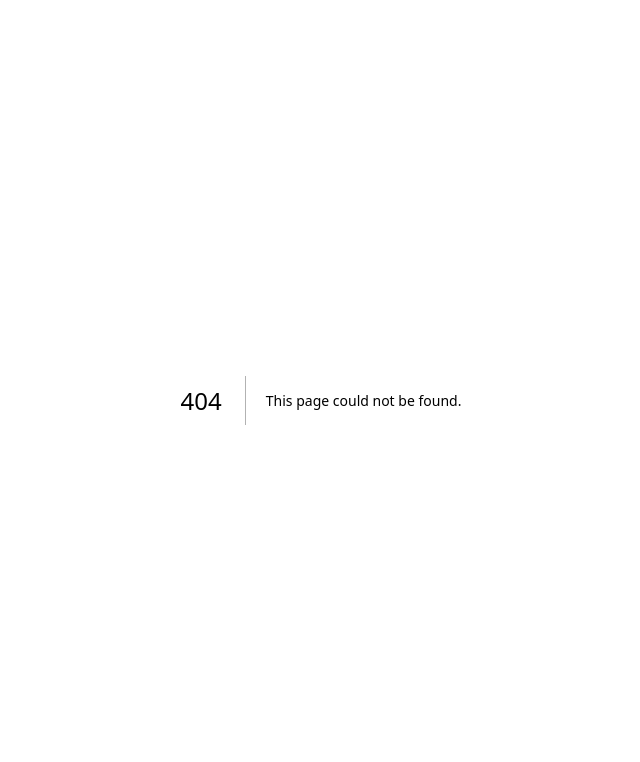
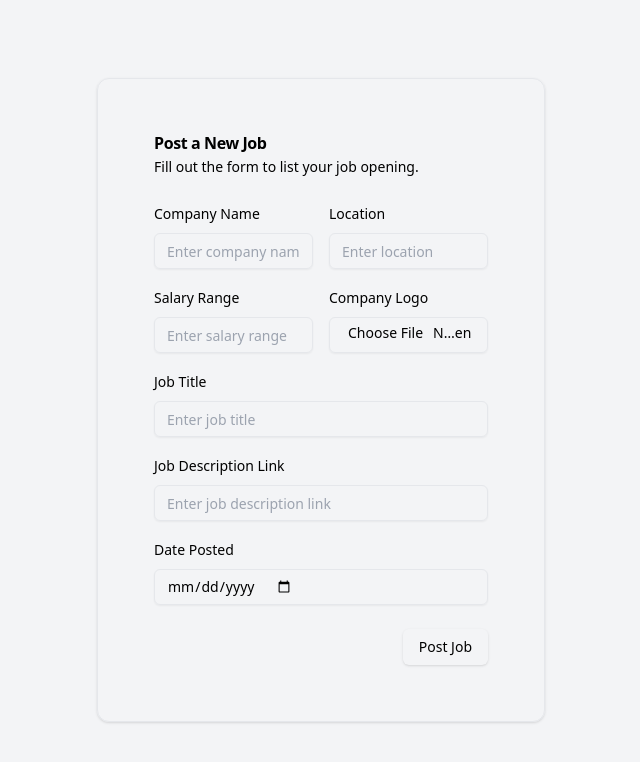
Before and after one commit to alessandroamenta/theaieng, a Next.js app: page /submit in a window 1280 px wide. Before the commit this address had no page. Shown: the top 762 px of the page, without its empty margins (319-959 px from the left). Built offline with nearby package versions, Linux system fonts and the light colour scheme.

Commit message:
job card functionality

```diff
--- a/app/globals.css
+++ b/app/globals.css
@@ -4,21 +4,16 @@
 
 :root {
   --foreground-rgb: 0, 0, 0;
-  --background-start-rgb: 214, 219, 220;
-  --background-end-rgb: 255, 255, 255;
+  --background-start-rgb: 0, 0, 0;
+  --background-end-rgb: 0, 0, 0;
 }
 
 @media (prefers-color-scheme: dark) {
   :root {
-    --foreground-rgb: 255, 255, 255;
+    --foreground-rgb: 0, 0, 0;
     --background-start-rgb: 0, 0, 0;
     --background-end-rgb: 0, 0, 0;
   }
-}
-
-
-body {
-  @apply bg-white text-gray-900 dark:bg-gray-900 dark:text-white;
 }
 
 @layer utilities {
--- a/app/layout.tsx
+++ b/app/layout.tsx
@@ -15,6 +15,15 @@ export default function RootLayout({
 }>) {
   return (
     <html lang="en">
+      <head>
+        <style>
+          {`
+            body {
+              background-color: black;
+            }
+          `}
+        </style>
+      </head>
       <body className={dm_sans.variable}>
         <ThemeProvider attribute="class" defaultTheme="system" enableSystem>
           {children}
--- a/app/page.tsx
+++ b/app/page.tsx
@@ -8,8 +8,38 @@ import JobCard from "@/components/jobcard";
 import { useTheme } from "next-themes";
 import Spline from "@splinetool/react-spline"
 import { Input } from "@/components/ui/input";
+import { useEffect, useState } from 'react';
+import { createClient } from '@supabase/supabase-js';
+
+interface Job {
+  id: number;
+  company_logo: string;
+  title: string;
+  company_name: string;
+  job_type: string;
+  description: string;
+  location: string;
+}
 
 export default function Home() {
+
+  const [jobs, setJobs] = useState<any[]>([]);
+  const [showCount, setShowCount] = useState(20);
+
+  const handleShowMore = () => {
+    setShowCount(showCount + 20);
+  };
+
+  useEffect(() => {
+    // Fetch job data from an API or database
+    const fetchJobs = async () => {
+      const response = await fetch('/api/jobs');
+      const data = await response.json();
+      setJobs(data);
+    };
+    fetchJobs();
+  }, []);
+
   return (
     <div className="min-h-screen flex flex-col bg-white dark:bg-black pt-32">
       <div className="w-9/12 mx-auto border border-gray-500 border-1 rounded">
@@ -44,16 +74,23 @@ export default function Home() {
                 </div>
               </div>
               <div className="grid gap-6 w-full max-w-3xl">
+              {jobs.slice(0, showCount).map((job) => (
                 <JobCard
-                  companyLogo="/placeholder.svg"
-                  jobTitle="Senior Machine Learning Engineer"
-                  companyName="Acme AI Inc."
-                  jobType="Full-time"
-                  jobDescription="We are seeking a talented Senior Machine Learning Engineer to join our team. You will be responsible for developing and deploying cutting-edge machine learning models..."
-                  location="San Francisco, CA"
+                  key={job.id}
+                  companyLogo={job.company_logo}
+                  jobTitle={job.title}
+                  companyName={job.company_name}
+                  jobType={job.job_type}
+                  jobDescription={job.description}
+                  location={job.location}
                 />
-                {/* Add more job cards */}
-              </div>
+              ))}
+              {jobs.length > showCount && (
+                <Button variant="outline" onClick={handleShowMore}>
+                  Show More
+                </Button>
+              )}
+            </div>
             </div>
           </main>
         </div>
@@ -66,25 +103,9 @@ export default function Home() {
               <li>
                 <Link
                   className="text-sm text-gray-500 hover:text-gray-900 dark:text-gray-400 dark:hover:text-gray-100"
-                  href="#"
-                >
-                  About
-                </Link>
-              </li>
-              <li>
-                <Link
-                  className="text-sm text-gray-500 hover:text-gray-900 dark:text-gray-400 dark:hover:text-gray-100"
-                  href="#"
+                  href="/privacy"
                 >
                   Privacy
-                </Link>
-              </li>
-              <li>
-                <Link
-                  className="text-sm text-gray-500 hover:text-gray-900 dark:text-gray-400 dark:hover:text-gray-100"
-                  href="#"
-                >
-                  Terms
                 </Link>
               </li>
             </ul>
--- /dev/null
+++ b/app/privacy/page.tsx
@@ -0,0 +1,62 @@
+// app/privacy/page.tsx
+import React from 'react';
+
+export default function PrivacyPage() {
+  return (
+    <div>
+      <h1>Privacy Policy</h1>
+      <p>Last updated: 10th of January 2024</p>
+
+      <p>
+        Welcome to theaieng! This Privacy Policy is designed to help you understand how we collect, use, and safeguard your personal information on our website.
+      </p>
+      <p>
+        By using theaieng, you agree to the terms and conditions outlined in this Privacy Policy. Please take the time to read and understand this document. If you have any questions or concerns, feel free to contact us at info@theaieng.com.
+      </p>
+
+      <h2>1. Information We Collect:</h2>
+      <h3>a. Personal Information:</h3>
+      <p>When you register on theaieng, we may collect personal information such as your name, email address, contact details, and professional background.</p>
+
+      <h3>b. Job Application Information:</h3>
+      <p>If you apply for a job through theaieng, we may collect additional information related to your job application, including your resume, cover letter, and any other documents you choose to submit.</p>
+
+      <h3>c. Usage Information:</h3>
+      <p>We may collect information about your usage of the theaieng website, such as pages visited, searches conducted, and interactions with the site. This data helps us improve the user experience and enhance our services.</p>
+
+      <h2>2. How We Use Your Information:</h2>
+      <h3>a. Providing Services:</h3>
+      <p>We use your personal information to provide you with the services offered on theaieng, including job listings, job applications, and other related features.</p>
+
+      <h3>b. Communication:</h3>
+      <p>We may use your contact information to communicate with you about your account, job applications, and updates related to theaieng.</p>
+
+      <h3>c. Improving and Customizing Services:</h3>
+      <p>Your usage information helps us analyze and improve our website, tailor our content to your interests, and enhance the overall user experience.</p>
+
+      <h2>3. Sharing Your Information:</h2>
+      <h3>a. Employers:</h3>
+      <p>When you apply for a job on theaieng, your application information (resume, cover letter, etc.) may be shared with the respective employers or companies advertising the job.</p>
+
+      <h3>b. Service Providers:</h3>
+      <p>We may share your information with third-party service providers who assist us in operating and maintaining theaieng. These providers are obligated to keep your information secure and confidential.</p>
+
+      <h3>c. Legal Compliance:</h3>
+      <p>We may disclose your information if required by law, in response to legal processes, or to protect our rights, privacy, safety, or property.</p>
+
+      <h2>4. Security:</h2>
+      <p>We take appropriate measures to ensure the security of your personal information. However, please be aware that no method of transmission over the internet or electronic storage is 100% secure.</p>
+
+      <h2>5. Your Choices:</h2>
+      <p>You have the right to access, correct, or delete your personal information. You can manage your preferences and communication settings in your theaieng account.</p>
+
+      <h2>6. Updates to Privacy Policy:</h2>
+      <p>We may update this Privacy Policy periodically. Any changes will be effective upon posting the revised policy on theaieng.</p>
+
+      <h2>7. Contact Us:</h2>
+      <p>If you have any questions, concerns, or requests regarding your privacy or this Privacy Policy, please contact us at info@theaieng.com.</p>
+
+      <p>Thank you for using theaieng!</p>
+    </div>
+  );
+}
--- /dev/null
+++ b/app/submit/page.tsx
@@ -0,0 +1,59 @@
+/**
+ * v0 by Vercel.
+ * @see https://v0.dev/t/HdB1Gi41rfR
+ * Documentation: https://v0.dev/docs#integrating-generated-code-into-your-nextjs-app
+ */
+import { CardTitle, CardDescription, CardHeader, CardContent, CardFooter, Card } from "@/components/ui/card"
+import { Label } from "@/components/ui/label"
+import { Input } from "@/components/ui/input"
+import { Button } from "@/components/ui/button"
+
+export default function Component() {
+  return (
+    <div className="flex flex-col items-center justify-center h-screen bg-gray-100 dark:bg-gray-900">
+      <Card className="w-full max-w-md p-6 md:p-8">
+        <CardHeader>
+          <CardTitle>Post a New Job</CardTitle>
+          <CardDescription>Fill out the form to list your job opening.</CardDescription>
+        </CardHeader>
+        <CardContent className="space-y-4">
+          <div className="grid grid-cols-2 gap-4">
+            <div className="space-y-2">
+              <Label htmlFor="company-name">Company Name</Label>
+              <Input id="company-name" placeholder="Enter company name" />
+            </div>
+            <div className="space-y-2">
+              <Label htmlFor="location">Location</Label>
+              <Input id="location" placeholder="Enter location" />
+            </div>
+          </div>
+          <div className="grid grid-cols-2 gap-4">
+            <div className="space-y-2">
+              <Label htmlFor="salary-range">Salary Range</Label>
+              <Input id="salary-range" placeholder="Enter salary range" />
+            </div>
+            <div className="space-y-2">
+              <Label htmlFor="company-logo">Company Logo</Label>
+              <Input id="company-logo" type="file" />
+            </div>
+          </div>
+          <div className="space-y-2">
+            <Label htmlFor="job-title">Job Title</Label>
+            <Input id="job-title" placeholder="Enter job title" />
+          </div>
+          <div className="space-y-2">
+            <Label htmlFor="job-description">Job Description Link</Label>
+            <Input id="job-description" placeholder="Enter job description link" type="url" />
+          </div>
+          <div className="space-y-2">
+            <Label htmlFor="date-posted">Date Posted</Label>
+            <Input id="date-posted" type="date" />
+          </div>
+        </CardContent>
+        <CardFooter className="flex justify-end">
+          <Button type="submit">Post Job</Button>
+        </CardFooter>
+      </Card>
+    </div>
+  )
+}
--- /dev/null
+++ b/components/ui/label.tsx
@@ -0,0 +1,26 @@
+"use client"
+
+import * as React from "react"
+import * as LabelPrimitive from "@radix-ui/react-label"
+import { cva, type VariantProps } from "class-variance-authority"
+
+import { cn } from "@/lib/utils"
+
+const labelVariants = cva(
+  "text-sm font-medium leading-none peer-disabled:cursor-not-allowed peer-disabled:opacity-70"
+)
+
+const Label = React.forwardRef<
+  React.ElementRef<typeof LabelPrimitive.Root>,
+  React.ComponentPropsWithoutRef<typeof LabelPrimitive.Root> &
+    VariantProps<typeof labelVariants>
+>(({ className, ...props }, ref) => (
+  <LabelPrimitive.Root
+    ref={ref}
+    className={cn(labelVariants(), className)}
+    {...props}
+  />
+))
+Label.displayName = LabelPrimitive.Root.displayName
+
+export { Label }
--- a/package.json
+++ b/package.json
@@ -13,6 +13,7 @@
     "@nivo/heatmap": "^0.87.0",
     "@radix-ui/react-dropdown-menu": "^2.0.6",
     "@radix-ui/react-icons": "^1.3.0",
+    "@radix-ui/react-label": "^2.0.2",
     "@radix-ui/react-slot": "^1.0.2",
     "@splinetool/react-spline": "^2.2.6",
     "@supabase/supabase-js": "^2.43.1",
```
Also changed, not shown: app/api/get-jobs/route.ts (added), app/api/post/route.ts (added), components/jobcard.tsx (indentation only), 1 other file (tests, documents, lock files or other folders).
